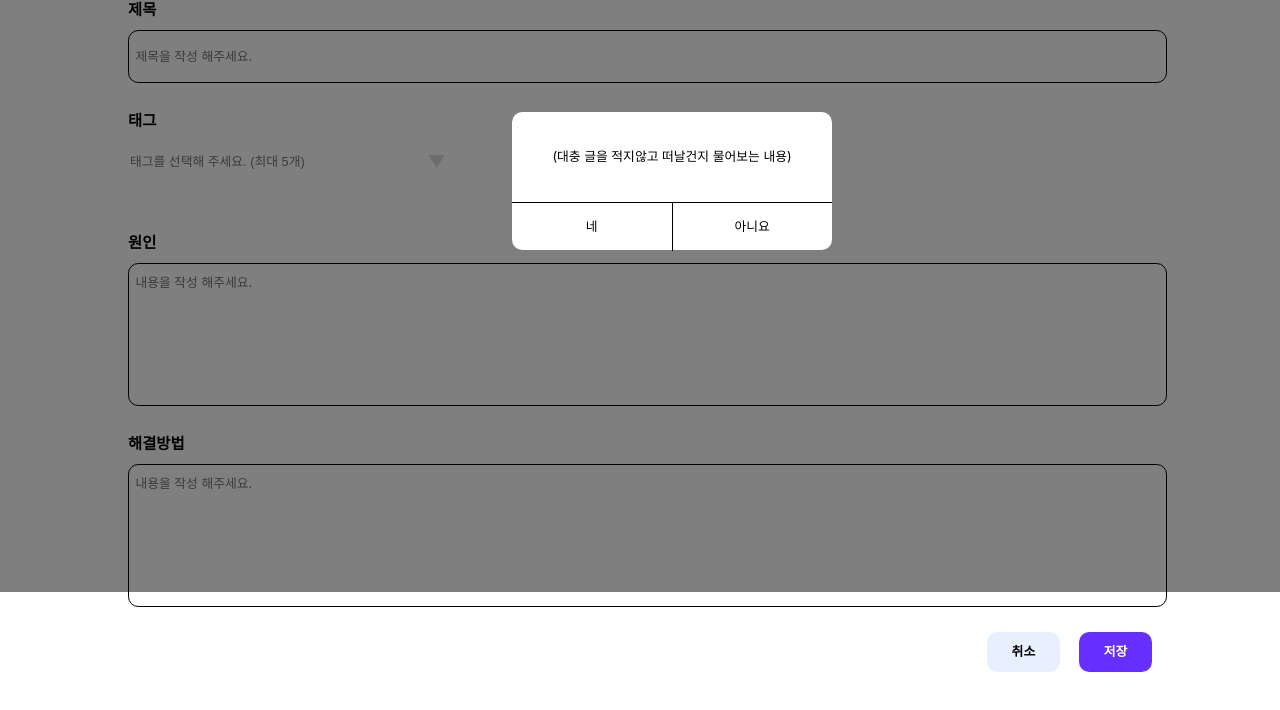
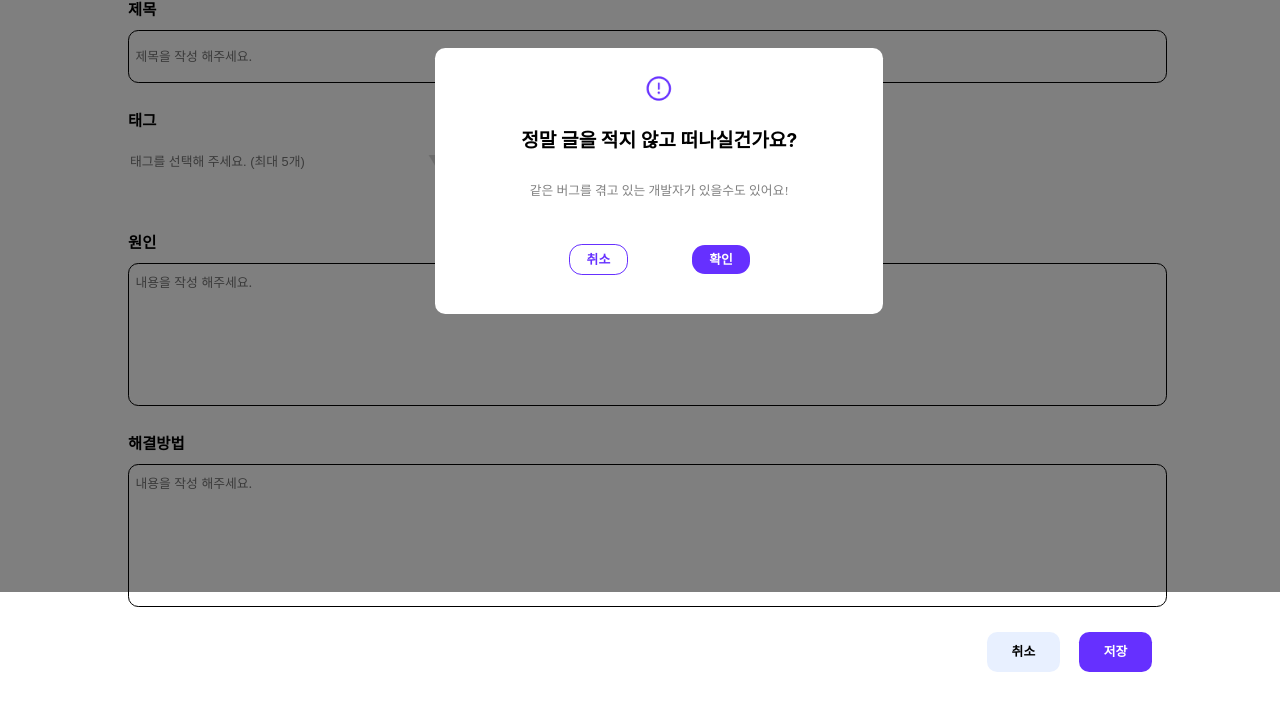
Before and after one commit to WinnerCat/frontend, a React (Create React App) app in the folder frontend/: page /postCreate in a window 1280 px wide. Both pictures are taken after a click on the element "취소". Shown: the part 256-966 px from the top of the page. Built offline with nearby package versions, Linux system fonts and the light colour scheme.

Commit message:
모달 추가

```diff
--- a/frontend/src/components/modal.jsx
+++ b/frontend/src/components/modal.jsx
@@ -1,6 +1,7 @@
 import styled from "styled-components";
 import React, { useState } from "react";
 import { useNavigate } from "react-router-dom";
+import Frame from "../img/Frame5.png";
 
 const Container = styled.div`
   width: 100%;
@@ -13,22 +14,26 @@ const Container = styled.div`
 `;
 
 const ModalContainer = styled.div`
-  width: 25vw;
-  height: 10.8vw;
+  width: 35vw;
+  height: 20.8vw;
   flex-shrink: 0;
   border-radius: 0.8vw;
   background: #fff;
   position: relative;
-  left: 40%;
-  top: 40%;
+  left: 34%;
+  top: 32%;
+  display: flex;
+  flex-direction: column;
+  justify-content: center;
+  align-items: center;
 `;
 
 const Title = styled.div`
   color: #000;
   font-family: Inter;
-  font-size: 1vw;
+  font-size: 1.5vw;
   font-style: normal;
-  font-weight: 400;
+  font-weight: 700;
   line-height: 220%; /* 44px */
   display: flex;
   justify-content: center;
@@ -38,6 +43,9 @@ const Title = styled.div`
 
 const ButtonContainer = styled.div`
   display: flex;
+  justify-content: center;
+  align-items: center;
+  gap: 5vw;
   width: 100%;
   height: 50%;
 `;
@@ -46,16 +54,17 @@ const YesButton = styled.div`
   display: flex;
   justify-content: center;
   align-items: center;
-  color: #000;
-  font-family: Inter;
+  border-radius: 1vw;
+  background: var(--6630FF, #6630ff);
+  width: 4.5vw;
+  height: 2.2vw;
+  flex-shrink: 0;
+  color: var(--FFFFFF, #fff);
+  font-family: Pretendard;
   font-size: 1vw;
   font-style: normal;
-  font-weight: 400;
-  line-height: 220%; /* 44px */
-  width: 50%;
-  height: 70%;
-  border-top: solid 0.05vw #000;
-  border-right: solid 0.05vw #000;
+  font-weight: 700;
+  line-height: 0%; /* 0px */
   cursor: pointer;
 `;
 
@@ -63,16 +72,36 @@ const NoButton = styled.div`
   display: flex;
   justify-content: center;
   align-items: center;
-  color: #000;
-  font-family: Inter;
+  border-radius: 1vw;
+  width: 4.5vw;
+  height: 2.2vw;
+  border: 0.05vw solid var(--6630FF, #6630ff);
+  cursor: pointer;
+  color: var(--6630FF, #6630ff);
+  font-family: Pretendard;
+  font-size: 1vw;
+  font-style: normal;
+  font-weight: 700;
+  line-height: 0%; /* 0px */
+`;
+
+const ImgContainer = styled.div`
+  width: 2.3vw;
+  height: 2.3vw;
+  flex-shrink: 0;
+  display: flex;
+  justify-content: center;
+  align-items: center;
+  margin-top: 2vw;
+`;
+
+const SubTitle = styled.div`
+  color: var(--808080, #808080);
+  font-family: Pretendard;
   font-size: 1vw;
   font-style: normal;
   font-weight: 400;
-  line-height: 220%; /* 44px */
-  width: 50%;
-  height: 70%;
-  border-top: solid 0.05vw #000;
-  cursor: pointer;
+  line-height: 220%; /* 33px */
 `;
 
 function Modal({ isOpen, closeModal, title }) {
@@ -82,10 +111,14 @@ function Modal({ isOpen, closeModal, title }) {
     <>
       <Container style={{ display: isOpen ? "block" : "none" }}>
         <ModalContainer>
+          <ImgContainer>
+            <img src={Frame} style={{ width: "100%", height: "100%" }} />
+          </ImgContainer>
           <Title>{title}</Title>
+          <SubTitle>같은 버그를 겪고 있는 개발자가 있을수도 있어요!</SubTitle>
           <ButtonContainer>
-            <YesButton onClick={() => navigate("/")}>네</YesButton>
-            <NoButton onClick={closeModal}>아니요</NoButton>
+            <NoButton onClick={closeModal}>취소</NoButton>
+            <YesButton onClick={() => navigate("/")}>확인</YesButton>
           </ButtonContainer>
         </ModalContainer>
       </Container>
--- a/frontend/src/pages/Post/postCreate.jsx
+++ b/frontend/src/pages/Post/postCreate.jsx
@@ -257,7 +257,7 @@ function PostCreate() {
               <Modal
                 isOpen={isModalOpen}
                 closeModal={closeModal}
-                title="(대충 글을 적지않고 떠날건지 물어보는 내용)"
+                title="정말 글을 적지 않고 떠나실건가요?"
               />
             </ButtonContainer>
           </ButtonContainer1>
```
Also changed, not shown: frontend/src/img/Frame5.png (added).
